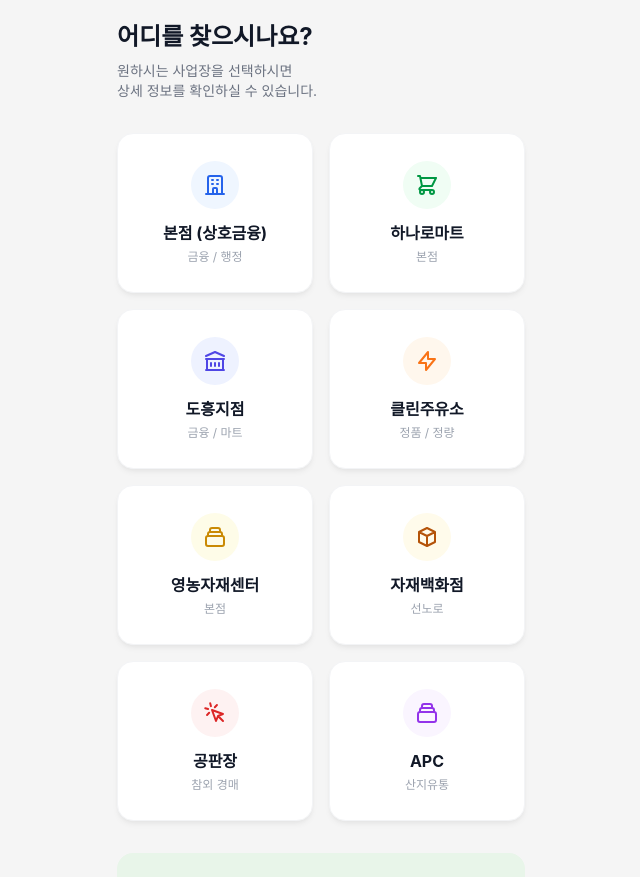
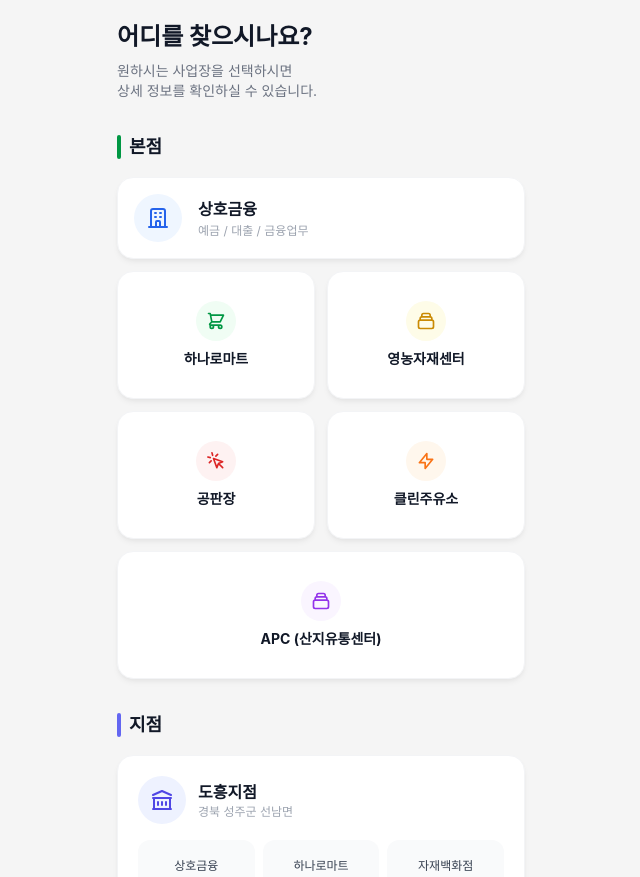
Before and after one commit to landolf81/adv, a plain HTML site: page index.html in a window 1280 px wide. Shown: the part 75-952 px from the top of the page, without its empty margins (319-959 px from the left). Drawn offline with nearby package versions, Linux system fonts and the light colour scheme; a web font is replaced by a local one.

Commit message:
Restructure index.html: separate headquarters and branch sections

```diff
--- a/index.html
+++ b/index.html
@@ -67,117 +67,135 @@
       <p class="text-gray-500 text-sm">원하시는 사업장을 선택하시면<br>상세 정보를 확인하실 수 있습니다.</p>
     </div>
 
-    <!-- Business Grid -->
-    <div class="grid grid-cols-2 gap-4">
+    <!-- 본점 섹션 -->
+    <div class="mb-8">
+      <div class="flex items-center gap-2 mb-4">
+        <div class="w-1 h-6 bg-nh-green rounded-full"></div>
+        <h3 class="text-lg font-bold text-gray-900">본점</h3>
+      </div>
 
-      <!-- Headquarters (Sangho Finance) -->
+      <div class="space-y-3">
+        <!-- 본점 상호금융 -->
         <a href="headquarters.html"
-        class="bg-white p-5 rounded-2xl shadow-card active:scale-[0.98] transition-transform tap-highlight-transparent flex flex-col items-center justify-center text-center h-40 border border-gray-100">
-        <div class="w-12 h-12 bg-blue-50 rounded-full flex items-center justify-center mb-3 text-blue-600">
+          class="bg-white p-4 rounded-2xl shadow-card active:scale-[0.98] transition-transform tap-highlight-transparent flex items-center gap-4 border border-gray-100">
+          <div class="w-12 h-12 bg-blue-50 rounded-full flex items-center justify-center text-blue-600 shrink-0">
             <svg class="w-6 h-6" fill="none" stroke="currentColor" viewBox="0 0 24 24">
               <path stroke-linecap="round" stroke-linejoin="round" stroke-width="2"
                 d="M19 21V5a2 2 0 00-2-2H7a2 2 0 00-2 2v16m14 0h2m-2 0h-5m-9 0H3m2 0h5M9 7h1m-1 4h1m4-4h1m-1 4h1m-5 10v-5a1 1 0 011-1h2a1 1 0 011 1v5m-4 0h4">
               </path>
             </svg>
           </div>
-        <h3 class="font-bold text-gray-900">본점 (상호금융)</h3>
-        <p class="text-xs text-gray-400 mt-1">금융 / 행정</p>
+          <div>
+            <h4 class="font-bold text-gray-900">상호금융</h4>
+            <p class="text-xs text-gray-400 mt-0.5">예금 / 대출 / 금융업무</p>
+          </div>
         </a>
 
-      <!-- Hanaro Mart -->
+        <!-- 본점 사업장 그리드 -->
+        <div class="grid grid-cols-2 gap-3">
+          <!-- 하나로마트 -->
           <a href="mart.html"
-        class="bg-white p-5 rounded-2xl shadow-card active:scale-[0.98] transition-transform tap-highlight-transparent flex flex-col items-center justify-center text-center h-40 border border-gray-100">
-        <div class="w-12 h-12 bg-green-50 rounded-full flex items-center justify-center mb-3 text-nh-green">
-          <svg class="w-6 h-6" fill="none" stroke="currentColor" viewBox="0 0 24 24">
+            class="bg-white p-4 rounded-2xl shadow-card active:scale-[0.98] transition-transform tap-highlight-transparent flex flex-col items-center justify-center text-center h-32 border border-gray-100">
+            <div class="w-10 h-10 bg-green-50 rounded-full flex items-center justify-center mb-2 text-nh-green">
+              <svg class="w-5 h-5" fill="none" stroke="currentColor" viewBox="0 0 24 24">
                 <path stroke-linecap="round" stroke-linejoin="round" stroke-width="2"
                   d="M3 3h2l.4 2M7 13h10l4-8H5.4M7 13L5.4 5M7 13l-2.293 2.293c-.63.63-.184 1.707.707 1.707H17m0 0a2 2 0 100 4 2 2 0 000-4zm-8 2a2 2 0 11-4 0 2 2 0 014 0z">
                 </path>
               </svg>
             </div>
-        <h3 class="font-bold text-gray-900">하나로마트</h3>
-        <p class="text-xs text-gray-400 mt-1">본점</p>
+            <h4 class="font-bold text-gray-900 text-sm">하나로마트</h4>
           </a>
 
-      <!-- Doheung Branch -->
-      <a href="doheung.html"
-        class="bg-white p-5 rounded-2xl shadow-card active:scale-[0.98] transition-transform tap-highlight-transparent flex flex-col items-center justify-center text-center h-40 border border-gray-100">
-        <div class="w-12 h-12 bg-indigo-50 rounded-full flex items-center justify-center mb-3 text-indigo-600">
+          <!-- 영농자재센터 -->
+          <a href="material.html"
+            class="bg-white p-4 rounded-2xl shadow-card active:scale-[0.98] transition-transform tap-highlight-transparent flex flex-col items-center justify-center text-center h-32 border border-gray-100">
+            <div class="w-10 h-10 bg-yellow-50 rounded-full flex items-center justify-center mb-2 text-yellow-600">
+              <svg class="w-5 h-5" fill="none" stroke="currentColor" viewBox="0 0 24 24">
+                <path stroke-linecap="round" stroke-linejoin="round" stroke-width="2"
+                  d="M19 11H5m14 0a2 2 0 012 2v6a2 2 0 01-2 2H5a2 2 0 01-2-2v-6a2 2 0 012-2m14 0V9a2 2 0 00-2-2M5 11V9a2 2 0 012-2m0 0V5a2 2 0 012-2h6a2 2 0 012 2v2M7 7h10">
+                </path>
+              </svg>
+            </div>
+            <h4 class="font-bold text-gray-900 text-sm">영농자재센터</h4>
+          </a>
+
+          <!-- 공판장 -->
+          <a href="auction.html"
+            class="bg-white p-4 rounded-2xl shadow-card active:scale-[0.98] transition-transform tap-highlight-transparent flex flex-col items-center justify-center text-center h-32 border border-gray-100">
+            <div class="w-10 h-10 bg-red-50 rounded-full flex items-center justify-center mb-2 text-red-600">
+              <svg class="w-5 h-5" fill="none" stroke="currentColor" viewBox="0 0 24 24">
+                <path stroke-linecap="round" stroke-linejoin="round" stroke-width="2"
+                  d="M15 15l-2 5L9 9l11 4-5 2zm0 0l5 5M7.188 2.239l.777 2.897M5.136 7.965l-2.898-.777M13.95 4.05l-2.122 2.122m-5.657 5.656l-2.12 2.122">
+                </path>
+              </svg>
+            </div>
+            <h4 class="font-bold text-gray-900 text-sm">공판장</h4>
+          </a>
+
+          <!-- 클린주유소 -->
+          <a href="gas.html"
+            class="bg-white p-4 rounded-2xl shadow-card active:scale-[0.98] transition-transform tap-highlight-transparent flex flex-col items-center justify-center text-center h-32 border border-gray-100">
+            <div class="w-10 h-10 bg-orange-50 rounded-full flex items-center justify-center mb-2 text-orange-500">
+              <svg class="w-5 h-5" fill="none" stroke="currentColor" viewBox="0 0 24 24">
+                <path stroke-linecap="round" stroke-linejoin="round" stroke-width="2" d="M13 10V3L4 14h7v7l9-11h-7z"></path>
+              </svg>
+            </div>
+            <h4 class="font-bold text-gray-900 text-sm">클린주유소</h4>
+          </a>
+
+          <!-- APC (유통센터) -->
+          <a href="apc.html"
+            class="bg-white p-4 rounded-2xl shadow-card active:scale-[0.98] transition-transform tap-highlight-transparent flex flex-col items-center justify-center text-center h-32 border border-gray-100 col-span-2">
+            <div class="w-10 h-10 bg-purple-50 rounded-full flex items-center justify-center mb-2 text-purple-600">
+              <svg class="w-5 h-5" fill="none" stroke="currentColor" viewBox="0 0 24 24">
+                <path stroke-linecap="round" stroke-linejoin="round" stroke-width="2"
+                  d="M19 11H5m14 0a2 2 0 012 2v6a2 2 0 01-2 2H5a2 2 0 01-2-2v-6a2 2 0 012-2m14 0V9a2 2 0 00-2-2M5 11V9a2 2 0 012-2m0 0V5a2 2 0 012-2h6a2 2 0 012 2v2M7 7h10">
+                </path>
+              </svg>
+            </div>
+            <h4 class="font-bold text-gray-900 text-sm">APC (산지유통센터)</h4>
+          </a>
+        </div>
+      </div>
+    </div>
+
+    <!-- 지점 섹션 -->
+    <div class="mb-8">
+      <div class="flex items-center gap-2 mb-4">
+        <div class="w-1 h-6 bg-indigo-500 rounded-full"></div>
+        <h3 class="text-lg font-bold text-gray-900">지점</h3>
+      </div>
+
+      <!-- 도흥지점 -->
+      <div class="bg-white p-5 rounded-2xl shadow-card border border-gray-100">
+        <div class="flex items-center gap-3 mb-4">
+          <div class="w-12 h-12 bg-indigo-50 rounded-full flex items-center justify-center text-indigo-600">
             <svg class="w-6 h-6" fill="none" stroke="currentColor" viewBox="0 0 24 24">
               <path stroke-linecap="round" stroke-linejoin="round" stroke-width="2"
                 d="M8 14v3m4-3v3m4-3v3M3 21h18M3 10h18M3 7l9-4 9 4M4 10h16v11H4V10z"></path>
             </svg>
           </div>
-        <h3 class="font-bold text-gray-900">도흥지점</h3>
-        <p class="text-xs text-gray-400 mt-1">금융 / 마트</p>
+          <div>
+            <h4 class="font-bold text-gray-900">도흥지점</h4>
+            <p class="text-xs text-gray-400">경북 성주군 선남면</p>
+          </div>
+        </div>
+
+        <div class="grid grid-cols-3 gap-2">
+          <a href="doheung.html"
+            class="bg-gray-50 p-3 rounded-xl active:scale-[0.98] transition-transform tap-highlight-transparent text-center">
+            <span class="text-xs font-medium text-gray-700">상호금융</span>
           </a>
-
-      <!-- Clean Gas Station -->
-      <a href="gas.html"
-        class="bg-white p-5 rounded-2xl shadow-card active:scale-[0.98] transition-transform tap-highlight-transparent flex flex-col items-center justify-center text-center h-40 border border-gray-100">
-        <div class="w-12 h-12 bg-orange-50 rounded-full flex items-center justify-center mb-3 text-orange-500">
-          <svg class="w-6 h-6" fill="none" stroke="currentColor" viewBox="0 0 24 24">
-            <path stroke-linecap="round" stroke-linejoin="round" stroke-width="2" d="M13 10V3L4 14h7v7l9-11h-7z"></path>
-          </svg>
+          <a href="#"
+            class="bg-gray-50 p-3 rounded-xl active:scale-[0.98] transition-transform tap-highlight-transparent text-center">
+            <span class="text-xs font-medium text-gray-700">하나로마트</span>
+          </a>
+          <a href="material_store.html"
+            class="bg-gray-50 p-3 rounded-xl active:scale-[0.98] transition-transform tap-highlight-transparent text-center">
+            <span class="text-xs font-medium text-gray-700">자재백화점</span>
+          </a>
         </div>
-        <h3 class="font-bold text-gray-900">클린주유소</h3>
-        <p class="text-xs text-gray-400 mt-1">정품 / 정량</p>
-      </a>
-
-      <!-- Farming Material Center -->
-      <a href="material.html"
-        class="bg-white p-5 rounded-2xl shadow-card active:scale-[0.98] transition-transform tap-highlight-transparent flex flex-col items-center justify-center text-center h-40 border border-gray-100">
-        <div class="w-12 h-12 bg-yellow-50 rounded-full flex items-center justify-center mb-3 text-yellow-600">
-          <svg class="w-6 h-6" fill="none" stroke="currentColor" viewBox="0 0 24 24">
-            <path stroke-linecap="round" stroke-linejoin="round" stroke-width="2"
-              d="M19 11H5m14 0a2 2 0 012 2v6a2 2 0 01-2 2H5a2 2 0 01-2-2v-6a2 2 0 012-2m14 0V9a2 2 0 00-2-2M5 11V9a2 2 0 012-2m0 0V5a2 2 0 012-2h6a2 2 0 012 2v2M7 7h10">
-            </path>
-          </svg>
       </div>
-        <h3 class="font-bold text-gray-900">영농자재센터</h3>
-        <p class="text-xs text-gray-400 mt-1">본점</p>
-      </a>
-
-      <!-- Material Dept Store -->
-      <a href="material_store.html"
-        class="bg-white p-5 rounded-2xl shadow-card active:scale-[0.98] transition-transform tap-highlight-transparent flex flex-col items-center justify-center text-center h-40 border border-gray-100">
-        <div class="w-12 h-12 bg-amber-50 rounded-full flex items-center justify-center mb-3 text-amber-700">
-          <svg class="w-6 h-6" fill="none" stroke="currentColor" viewBox="0 0 24 24">
-            <path stroke-linecap="round" stroke-linejoin="round" stroke-width="2"
-              d="M20 7l-8-4-8 4m16 0l-8 4m8-4v10l-8 4m0-10L4 7m8 4v10M4 7v10l8 4"></path>
-          </svg>
-        </div>
-        <h3 class="font-bold text-gray-900">자재백화점</h3>
-        <p class="text-xs text-gray-400 mt-1">선노로</p>
-      </a>
-
-      <!-- Gongpanjang (Auction) -->
-      <a href="auction.html"
-        class="bg-white p-5 rounded-2xl shadow-card active:scale-[0.98] transition-transform tap-highlight-transparent flex flex-col items-center justify-center text-center h-40 border border-gray-100">
-        <div class="w-12 h-12 bg-red-50 rounded-full flex items-center justify-center mb-3 text-red-600">
-          <svg class="w-6 h-6" fill="none" stroke="currentColor" viewBox="0 0 24 24">
-            <path stroke-linecap="round" stroke-linejoin="round" stroke-width="2"
-              d="M15 15l-2 5L9 9l11 4-5 2zm0 0l5 5M7.188 2.239l.777 2.897M5.136 7.965l-2.898-.777M13.95 4.05l-2.122 2.122m-5.657 5.656l-2.12 2.122">
-            </path>
-          </svg>
-        </div>
-        <h3 class="font-bold text-gray-900">공판장</h3>
-        <p class="text-xs text-gray-400 mt-1">참외 경매</p>
-      </a>
-
-      <!-- APC -->
-      <a href="apc.html"
-        class="bg-white p-5 rounded-2xl shadow-card active:scale-[0.98] transition-transform tap-highlight-transparent flex flex-col items-center justify-center text-center h-40 border border-gray-100">
-        <div class="w-12 h-12 bg-purple-50 rounded-full flex items-center justify-center mb-3 text-purple-600">
-          <svg class="w-6 h-6" fill="none" stroke="currentColor" viewBox="0 0 24 24">
-            <path stroke-linecap="round" stroke-linejoin="round" stroke-width="2"
-              d="M19 11H5m14 0a2 2 0 012 2v6a2 2 0 01-2 2H5a2 2 0 01-2-2v-6a2 2 0 012-2m14 0V9a2 2 0 00-2-2M5 11V9a2 2 0 012-2m0 0V5a2 2 0 012-2h6a2 2 0 012 2v2M7 7h10">
-            </path>
-          </svg>
-        </div>
-        <h3 class="font-bold text-gray-900">APC</h3>
-        <p class="text-xs text-gray-400 mt-1">산지유통</p>
-      </a>
-
     </div>
 
     <!-- Quick Contact -->
```
Lines whose indentation alone changed are shown as unchanged.
